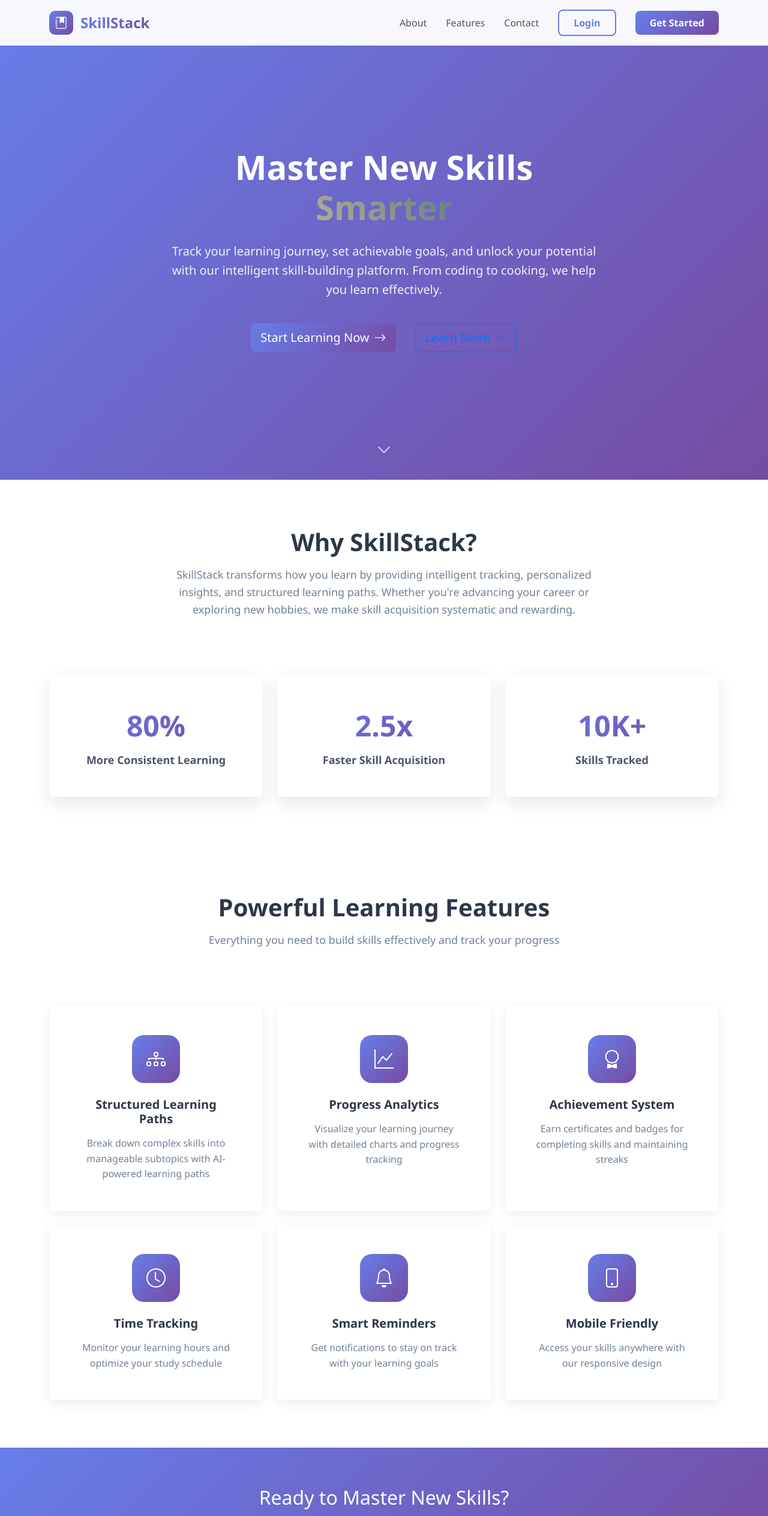
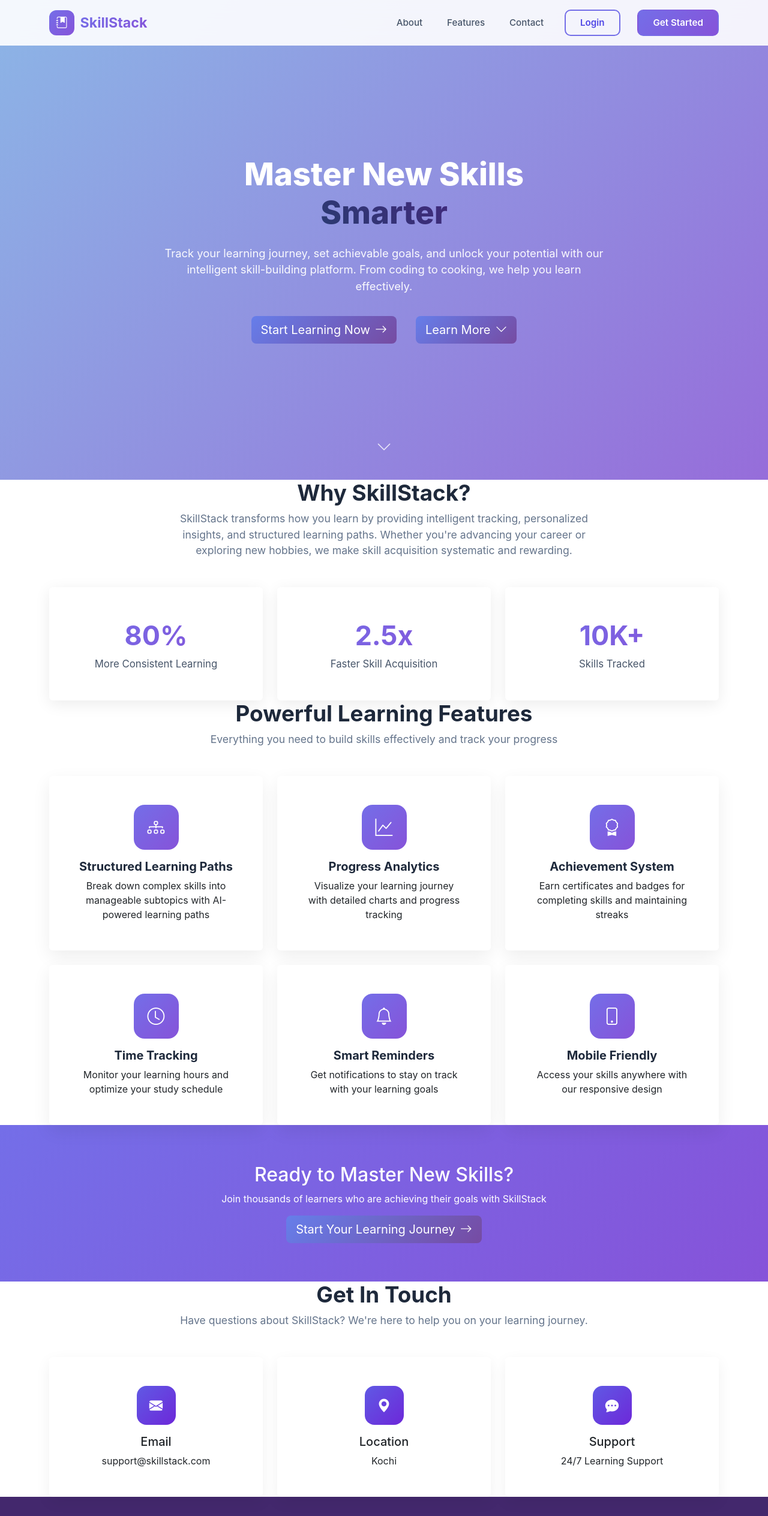
Before and after one commit to Fathimaksalam/SkillStack_Frontend, a React (Vite) app: page / in a window 1280 px wide. Shown: the top 2528 px of the page at 60% size. Built offline with nearby package versions, Linux system fonts and the light colour scheme.

Commit message:
UI changes

```diff
--- a/src/components/home/Home.css
+++ b/src/components/home/Home.css
@@ -1,24 +1,24 @@
 .home-container {
-  font-family: 'Segoe UI', Tahoma, Geneva, Verdana, sans-serif;
+  font-family: 'Inter', 'Segoe UI', sans-serif;
 }
 
-/* Header Styles */
+/* Header */
 .home-header {
   position: fixed;
   top: 0;
   left: 0;
   right: 0;
-  background: rgba(255, 255, 255, 0.95);
-  backdrop-filter: blur(10px);
+  background: rgba(255,255,255,0.9);
+  backdrop-filter: blur(14px);
+  padding: 1rem 0;
   z-index: 1000;
-  transition: all 0.3s ease;
-  padding: 1rem 0;
+  transition: all .3s ease;
 }
 
 .home-header-scrolled {
-  background: rgba(255, 255, 255, 0.98);
-  box-shadow: 0 2px 20px rgba(0, 0, 0, 0.1);
-  padding: 0.5rem 0;
+  padding: .6rem 0;
+  background: rgba(255,255,255,0.98);
+  box-shadow: 0 4px 20px rgba(0,0,0,0.08);
 }
 
 .home-header-content {
@@ -30,347 +30,257 @@
 .home-logo {
   display: flex;
   align-items: center;
-  gap: 0.75rem;
-  text-decoration: none;
+  gap: .6rem;
 }
 
 .home-logo-icon {
-  width: 40px;
-  height: 40px;
-  background: linear-gradient(135deg, #667eea 0%, #764ba2 100%);
-  border-radius: 10px;
+  width: 42px;
+  height: 42px;
+  background: linear-gradient(135deg, #746ee8, #8653d9);
+  border-radius: 12px;
   display: flex;
   align-items: center;
   justify-content: center;
-  color: white;
-  font-size: 1.25rem;
+  color: #fff;
+  font-size: 1.2rem;
 }
 
 .home-logo-text {
-  font-size: 1.5rem;
+  font-size: 1.45rem;
   font-weight: 700;
-  color: #2d3748;
-  background: linear-gradient(135deg, #667eea 0%, #764ba2 100%);
+  background: linear-gradient(135deg, #746ee8, #8653d9);
+  background-clip: text;
   -webkit-background-clip: text;
   -webkit-text-fill-color: transparent;
 }
 
 .home-nav {
   display: flex;
-  align-items: center;
-  gap: 2rem;
+  gap: 1.8rem;
 }
 
 .home-nav-link {
   background: none;
   border: none;
-  color: #4a5568;
   font-weight: 500;
-  transition: color 0.3s ease;
-  padding: 0.5rem 0;
+  color: #475569;
+  font-size: .95rem;
+  transition: .25s ease;
 }
 
 .home-nav-link:hover {
-  color: #667eea;
+  color: #4f46e5;
 }
 
 .home-nav-btn {
-  padding: 0.5rem 1.5rem;
-  border-radius: 8px;
+  padding: .55rem 1.5rem;
+  border-radius: 10px;
   font-weight: 600;
+  font-size: .95rem;
+  transition: all .3s ease;
   border: 2px solid transparent;
-  transition: all 0.3s ease;
 }
 
 .home-nav-login {
   background: transparent;
-  border-color: #667eea;
-  color: #667eea;
+  border-color: #746ee8;
+  color: #4f46e5;
 }
 
 .home-nav-login:hover {
-  background: #667eea;
-  color: white;
+  background: #4f46e5;
+  color: #fff;
 }
 
 .home-nav-register {
-  background: linear-gradient(135deg, #667eea 0%, #764ba2 100%);
-  color: white;
-  border: none;
+  background: linear-gradient(135deg, #746ee8, #8653d9);
+  color: #fff;
 }
 
 .home-nav-register:hover {
   transform: translateY(-2px);
-  box-shadow: 0 4px 12px rgba(102, 126, 234, 0.4);
 }
 
-/* Hero Section */
+/* Hero */
 .home-hero {
   min-height: 100vh;
-  background: linear-gradient(135deg, #667eea 0%, #764ba2 100%);
+  background: linear-gradient(135deg,#8cb5e6, #966dda 100%);
   display: flex;
   align-items: center;
-  justify-content: center;
   text-align: center;
-  color: white;
+  color: #fff;
+  padding: 6rem 0 4rem;
   position: relative;
-  padding: 6rem 0 4rem;
 }
 
 .home-hero-title {
-  font-size: 3.5rem;
-  font-weight: 700;
-  margin-bottom: 1.5rem;
+  font-size: 3.3rem;
+  font-weight: 800;
   line-height: 1.2;
+  margin-bottom: 1.4rem;
 }
 
 .home-hero-highlight {
-  background: linear-gradient(45deg, #ffd89b, #19547b);
+  display: block;
+  background: linear-gradient(45deg, #144b67, #571886);
+  background-clip: text;
   -webkit-background-clip: text;
   -webkit-text-fill-color: transparent;
-  display: block;
 }
 
 .home-hero-subtitle {
-  font-size: 1.25rem;
-  margin-bottom: 2.5rem;
-  opacity: 0.9;
-  line-height: 1.6;
+  font-size: 1.15rem;
+  opacity: .95;
+  margin-bottom: 2.2rem;
 }
 
 .home-hero-buttons {
   display: flex;
   gap: 1rem;
   justify-content: center;
-  flex-wrap: wrap;
 }
 
 .home-cta-btn {
-  padding: 0.75rem 2rem;
+  /* color: white; */
+  padding: .9rem 2.2rem;
   border-radius: 50px;
   font-weight: 600;
-  display: flex;
-  align-items: center;
-  transition: all 0.3s ease;
-}
-
-.home-cta-btn-large {
-  padding: 1rem 2.5rem;
-  border-radius: 50px;
-  font-weight: 600;
-  display: flex;
-  align-items: center;
-  margin: 0 auto;
 }
 
 .home-scroll-indicator {
   position: absolute;
-  bottom: 2rem;
+  bottom: 2.2rem;
   left: 50%;
   transform: translateX(-50%);
-  color: white;
-  font-size: 1.5rem;
-  animation: bounce 2s infinite;
-  cursor: pointer;
+  font-size: 1.6rem;
+  opacity: .8;
+  animation: scrollBounce 2s infinite;
 }
 
-@keyframes bounce {
-  0%, 20%, 50%, 80%, 100% {
-    transform: translateX(-50%) translateY(0);
-  }
-  40% {
-    transform: translateX(-50%) translateY(-10px);
-  }
-  60% {
-    transform: translateX(-50%) translateY(-5px);
-  }
+@keyframes scrollBounce {
+  0%, 20%, 50%, 80%, 100% { transform: translate(-50%, 0); }
+  40% { transform: translate(-50%, -12px); }
+  60% { transform: translate(-50%, -6px); }
 }
 
-/* Section Common Styles */
-.home-about,
-.home-features,
-.home-contact {
-  padding: 5rem 0;
+/* Sections */
+.home-section-title {
+  font-size: 2.3rem;
+  font-weight: 700;
+  color: #1e293b;
 }
 
-.home-cta {
-  padding: 4rem 0;
-  background: linear-gradient(135deg, #667eea 0%, #764ba2 100%);
-  color: white;
+.home-section-desc {
+  font-size: 1.1rem;
+  color: #64748b;
+  max-width: 700px;
+  margin: 0 auto;
+}
+
+/* Stats */
+.home-stat-card {
+  background: #fff;
+  border-radius: 16px;
+  padding: 2rem;
+  box-shadow: 0 6px 26px rgba(0,0,0,0.08);
   text-align: center;
 }
 
-.home-section-title {
-  font-size: 2.5rem;
+.home-stat-number {
+  font-size: 2.8rem;
   font-weight: 700;
-  margin-bottom: 1rem;
-  color: #2d3748;
-}
-
-.home-cta .home-section-title {
-  color: white;
-}
-
-.home-section-desc {
-  font-size: 1.125rem;
-  color: #718096;
-  line-height: 1.6;
-  margin-bottom: 3rem;
-}
-
-.home-cta .home-section-desc {
-  color: rgba(255, 255, 255, 0.9);
-}
-
-/* Stat Cards */
-.home-stat-card {
-  background: white;
-  border-radius: 15px;
-  padding: 2rem;
-  box-shadow: 0 10px 30px rgba(0, 0, 0, 0.1);
-  transition: transform 0.3s ease;
-}
-
-.home-stat-card:hover {
-  transform: translateY(-5px);
-}
-
-.home-stat-number {
-  font-size: 3rem;
-  font-weight: 700;
-  background: linear-gradient(135deg, #667eea 0%, #764ba2 100%);
+  background: linear-gradient(135deg, #746ee8, #8653d9);
+  background-clip: text;
   -webkit-background-clip: text;
   -webkit-text-fill-color: transparent;
-  margin-bottom: 0.5rem;
 }
 
 .home-stat-label {
-  font-size: 1.125rem;
-  color: #4a5568;
-  font-weight: 600;
+  font-size: 1.05rem;
+  color: #475569;
 }
 
-/* Feature Cards */
+/* Features */
 .home-feature-card {
-  background: white;
-  border-radius: 15px;
+  background: #fff;
+  border-radius: 18px;
   padding: 2rem;
-  box-shadow: 0 5px 20px rgba(0, 0, 0, 0.08);
-  transition: all 0.3s ease;
-  height: 100%;
+  box-shadow: 0 10px 30px rgba(0,0,0,0.07);
+  transition: .3s ease;
+  text-align: center;
 }
 
 .home-feature-card:hover {
-  transform: translateY(-5px);
-  box-shadow: 0 15px 40px rgba(0, 0, 0, 0.15);
+  transform: translateY(-6px);
+  box-shadow: 0 16px 40px rgba(0,0,0,0.12);
 }
 
 .home-feature-icon {
-  width: 80px;
-  height: 80px;
-  background: linear-gradient(135deg, #667eea 0%, #764ba2 100%);
-  border-radius: 20px;
+  width: 75px;
+  height: 75px;
+  background: linear-gradient(135deg, #746ee8, #8653d9);
+  border-radius: 18px;
   display: flex;
   align-items: center;
   justify-content: center;
-  margin: 0 auto 1.5rem;
-  color: white;
-  font-size: 2rem;
+  color: #fff;
+  font-size: 1.8rem;
+  margin: 0 auto 1rem;
 }
 
 .home-feature-card .card-title {
   font-size: 1.25rem;
   font-weight: 700;
-  color: #2d3748;
-  margin-bottom: 1rem;
+  color: #1e293b;
 }
 
-.home-feature-card .card-text {
-  color: #718096;
-  line-height: 1.6;
+/* CTA */
+.home-cta {
+  background: linear-gradient(135deg, #746ee8, #8653d9);
+  color: #fff;
+  padding: 4rem 0;
+  text-align: center;
 }
 
-/* Contact Cards */
+/* Contact */
 .home-contact-card {
-  background: white;
-  border-radius: 15px;
+  background: #fff;
   padding: 2rem;
-  box-shadow: 0 5px 20px rgba(0, 0, 0, 0.08);
-  transition: transform 0.3s ease;
-}
-
-.home-contact-card:hover {
-  transform: translateY(-5px);
+  border-radius: 16px;
+  box-shadow: 0 8px 26px rgba(0,0,0,0.06);
+  text-align: center;
 }
 
 .home-contact-icon {
-  width: 60px;
-  height: 60px;
-  background: linear-gradient(135deg, #667eea 0%, #764ba2 100%);
-  border-radius: 15px;
+  width: 65px;
+  height: 65px;
+  border-radius: 16px;
+  background: linear-gradient(135deg, #6059e4, #6d28d9);
   display: flex;
   align-items: center;
   justify-content: center;
+  color: #fff;
+  font-size: 1.4rem;
   margin: 0 auto 1rem;
-  color: white;
-  font-size: 1.5rem;
-}
-
-.home-contact-card .card-title {
-  font-size: 1.25rem;
-  font-weight: 700;
-  color: #2d3748;
-  margin-bottom: 0.5rem;
-}
-
-.home-contact-card .card-text {
-  color: #718096;
 }
 
 /* Footer */
 .home-footer {
-  background: #2d3748;
-  color: white;
+  background: #43286d;
   padding: 3rem 0;
+  color: #cbd5e1;
   text-align: center;
 }
 
 .home-footer-logo {
-  display: flex;
-  align-items: center;
-  justify-content: center;
-  gap: 0.75rem;
-  margin-bottom: 1rem;
-  font-size: 1.5rem;
+  font-size: 1.4rem;
   font-weight: 700;
+  margin-bottom: .8rem;
 }
 
-.home-footer-text {
-  color: #a0aec0;
-  margin: 0;
+/* Responsive */
+@media (max-width: 768px) {
+  .home-hero-title { font-size: 2.4rem; }
+  .home-nav-link { display: none; }
+  .home-hero-buttons { flex-direction: column; }
 }
-
-/* Responsive Design */
-@media (max-width: 768px) {
-  .home-hero-title {
-    font-size: 2.5rem;
-  }
-
-  .home-nav {
-    gap: 1rem;
-  }
-
-  .home-nav-link {
-    display: none;
-  }
-
-  .home-hero-buttons {
-    flex-direction: column;
-    align-items: center;
-  }
-
-  .home-hero-buttons .btn {
-    width: 100%;
-    max-width: 300px;
-  }
-}
--- a/src/components/home/Home.jsx
+++ b/src/components/home/Home.jsx
@@ -93,7 +93,7 @@ const Home = () => {
                   <i className="bi bi-arrow-right ms-2"></i>
                 </Button>
                 <Button
-                  variant="outline-primary"
+                  variant="primary"
                   size="lg"
                   className="home-cta-btn"
                   onClick={() => scrollToSection('home-features')}
@@ -299,7 +299,7 @@ const Home = () => {
                     <i className="bi bi-geo-alt-fill"></i>
                   </div>
                   <Card.Title>Location</Card.Title>
-                  <Card.Text>Global Community</Card.Text>
+                  <Card.Text>Kochi</Card.Text>
                 </Card.Body>
               </Card>
             </Col>
--- a/src/components/layout/CommonNav.jsx
+++ b/src/components/layout/CommonNav.jsx
@@ -13,7 +13,7 @@ const CommonNav = () => {
     const handleLogout = () => {
         logout();
         setMenuOpen(false);
-        navigate("/login");
+        navigate("/");
     };
 
     const closeMenu = () => setMenuOpen(false);
--- a/src/components/skills/SkillDetail.jsx
+++ b/src/components/skills/SkillDetail.jsx
@@ -250,7 +250,7 @@ const SkillDetail = () => {
               <p className="mb-1"><strong>Target Hours:</strong> {target_hours}h</p>
               <p className="mb-1"><strong>Learned:</strong> {learned_hours}h</p>
               <p className="mb-1"><strong>Progress:</strong> {skill.progress ?? 0}%</p>
-              {skill.rating && <p className="mb-1"><strong>Rating:</strong> {"★".repeat(skill.rating)}</p>}
+              {skill.rating && <p className="mb-1"><strong>Difficulty:</strong> {"★".repeat(skill.rating)}</p>}
               {skill.course_notes && <p className="small text-muted">{skill.course_notes}</p>}
               <div className="mt-3">
                 <Button variant="primary" onClick={() => navigate("/skills")}>Back to Skills</Button>
@@ -287,7 +287,7 @@ const SkillDetail = () => {
           <Modal.Title>Course Completed — Feedback</Modal.Title>
         </Modal.Header>
         <Modal.Body>
-          <p>Congrats! You completed all topics for this course. Would you like to leave a rating and notes?</p>
+          <p>Congrats! You completed all topics for this course. Would you like to say how difficult the course is? </p>
           <Form>
             <Form.Group className="mb-3">
               <div>
```
Also changed, not shown: src/components/analytics/Analytics.jsx (+123 -161 lines).
